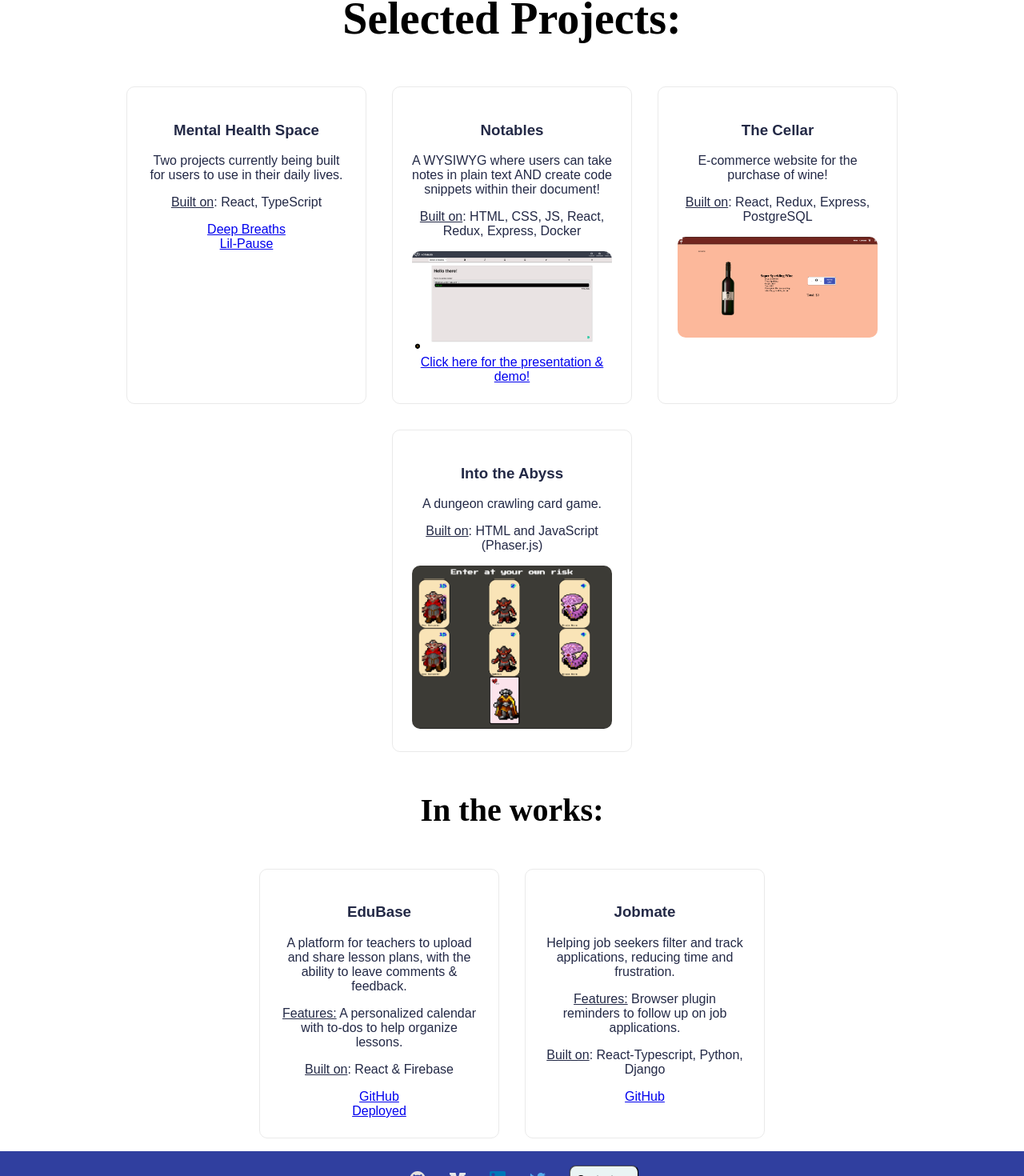
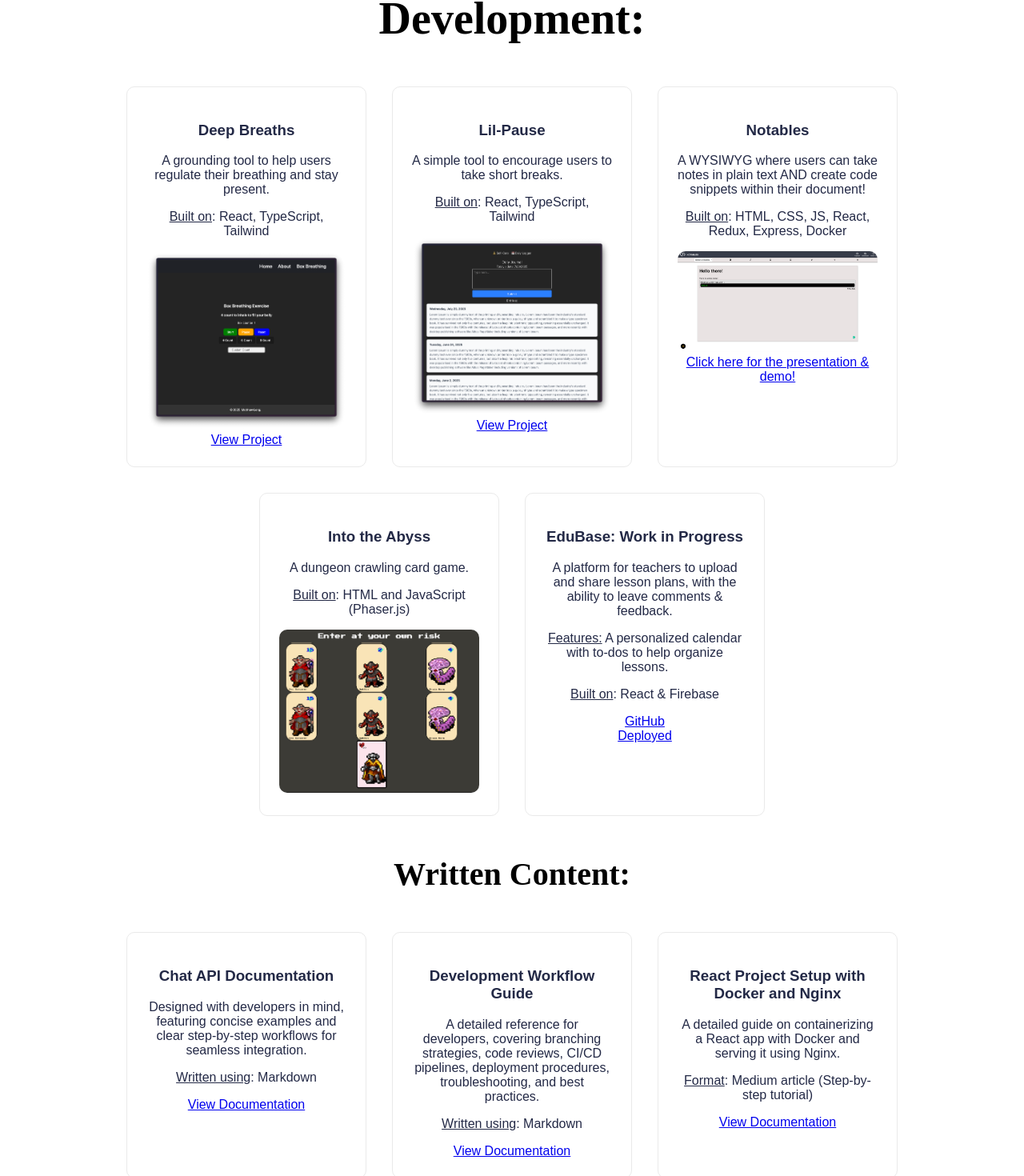
Before and after one commit to Mleng89/portfolio, a Next.js app: page /projects in a window 1280 px wide. Shown: the part 102-1572 px from the top of the page at 80% size. Built offline with nearby package versions, Linux system fonts and the light colour scheme; a web font is replaced by a local one.

Commit message:
chore: add technical writing samples and split dev projects with images

```diff
--- a/pages/projects.js
+++ b/pages/projects.js
@@ -16,27 +16,44 @@ export default function Projects() {
             rel="stylesheet"
           />
           <div className="container">
-            <h1>Selected Projects:</h1>
+            <h1>Development:</h1>
 
             <div className="project_container">
               <div className="card">
-                <h3>Mental Health Space</h3>
+                <h3>Deep Breaths</h3>
                 <p>
-                  Two projects currently being built for users to use in their
-                  daily lives.
+                  A grounding tool to help users regulate their breathing and
+                  stay present.
                 </p>
                 <p>
-                  <u>Built on</u>: React, TypeScript
+                  <u>Built on</u>: React, TypeScript, Tailwind
                 </p>
+                <img
+                  className="image_pointer"
+                  src="/box-breathing.png"
+                  alt="Deep Breaths project screenshot"
+                />
                 <Link href="https://grounding-nine.vercel.app/" legacyBehavior>
                   <a target="_blank" rel="noreferrer">
-                    Deep Breaths
+                    View Project
                   </a>
                 </Link>
-                <br />
+              </div>
+
+              <div className="card">
+                <h3>Lil-Pause</h3>
+                <p>A simple tool to encourage users to take short breaks.</p>
+                <p>
+                  <u>Built on</u>: React, TypeScript, Tailwind
+                </p>
+                <img
+                  className="image_pointer"
+                  src="/entries.png"
+                  alt="Lil-Pause project screenshot"
+                />
                 <Link href="https://lil-pause.vercel.app/" legacyBehavior>
                   <a target="_blank" rel="noreferrer">
-                    Lil-Pause
+                    View Project
                   </a>
                 </Link>
               </div>
@@ -70,25 +87,6 @@ export default function Projects() {
               </div>
 
               <div className="card">
-                <h3>The Cellar</h3>
-                <p>E-commerce website for the purchase of wine!</p>
-                <p>
-                  <u>Built on</u>: React, Redux, Express, PostgreSQL
-                </p>
-                <a
-                  href="https://github.com/Team-Kappa/TheCellar"
-                  target="_blank"
-                  rel="noreferrer"
-                >
-                  <img
-                    src="/thecellar.png"
-                    className="image_pointer"
-                    alt="The Cellar project screenshot"
-                  />
-                </a>
-              </div>
-
-              <div className="card">
                 <h3>Into the Abyss</h3>
                 <p>A dungeon crawling card game.</p>
                 <p>
@@ -106,16 +104,12 @@ export default function Projects() {
                   />
                 </a>
               </div>
-            </div>
-
-            <h2>In the works:</h2>
-
               <div className="project_container">
                 <div className="card">
-                <h3>EduBase</h3>
+                  <h3>EduBase: Work in Progress</h3>
                   <p>
-                  A platform for teachers to upload and share lesson plans, with
-                  the ability to leave comments & feedback.
+                    A platform for teachers to upload and share lesson plans,
+                    with the ability to leave comments & feedback.
                   </p>
                   <p>
                     <u>Features:</u> A personalized calendar with to-dos to help
@@ -140,27 +134,67 @@ export default function Projects() {
                     Deployed
                   </a>
                 </div>
+              </div>
+            </div>
 
+            <h2>Written Content:</h2>
+            <div className="project_container">
               <div className="card">
-                <h3>Jobmate</h3>
+                <h3>Chat API Documentation</h3>
                 <p>
-                  Helping job seekers filter and track applications, reducing
-                  time and frustration.
+                  Designed with developers in mind, featuring concise examples
+                  and clear step-by-step workflows for seamless integration.
                 </p>
                 <p>
-                  <u>Features:</u> Browser plugin reminders to follow up on job
-                  applications.
-                </p>
-                <p>
-                  <u>Built on</u>: React-Typescript, Python, Django
+                  <u>Written using</u>: Markdown
                 </p>
                 <a
-                  href="https://github.com/kylejb/JobMate"
+                  href="https://gist.github.com/Mleng89/099e95ca15751e9e9dd053c86cd67cde"
                   target="_blank"
                   rel="noreferrer"
                 >
-                  GitHub
+                  View Documentation
                 </a>
+              </div>
+              <div className="project_container">
+                <div className="card">
+                  <h3>Development Workflow Guide</h3>
+                  <p>
+                    A detailed reference for developers, covering branching
+                    strategies, code reviews, CI/CD pipelines, deployment
+                    procedures, troubleshooting, and best practices.
+                  </p>
+                  <p>
+                    <u>Written using</u>: Markdown
+                  </p>
+                  <a
+                    href="https://gist.github.com/Mleng89/254ef4967aa4f3013e370a20c57afaab"
+                    target="_blank"
+                    rel="noreferrer"
+                  >
+                    View Documentation
+                  </a>
+                </div>
+              </div>
+
+              <div className="project_container">
+                <div className="card">
+                  <h3>React Project Setup with Docker and Nginx</h3>
+                  <p>
+                    A detailed guide on containerizing a React app with Docker
+                    and serving it using Nginx.
+                  </p>
+                  <p>
+                    <u>Format</u>: Medium article (Step-by-step tutorial)
+                  </p>
+                  <a
+                    href="https://mleng89.medium.com/setting-up-a-react-project-with-docker-and-nginx-5d2917a76e68"
+                    target="_blank"
+                    rel="noopener noreferrer"
+                  >
+                    View Documentation
+                  </a>
+                </div>
               </div>
             </div>
           </div>
@@ -224,8 +258,6 @@ export default function Projects() {
         }
 
         .project_container:hover .card {
-          filter: blur(1px);
-          opacity: 0.5;
           transform: scale(0.98);
         }
 
@@ -234,10 +266,6 @@ export default function Projects() {
           opacity: 1;
           transform: scale(1.03);
           box-shadow: 0 2px 10px rgba(0, 0, 0, 0.2);
-        }
-
-        .image_pointer:hover {
-          border: 2px solid #0070f3;
         }
 
         .card h3,
```
Also changed, not shown: public/box-breathing.png (added), public/entries.png (added). Lines whose indentation alone changed are shown as unchanged.
